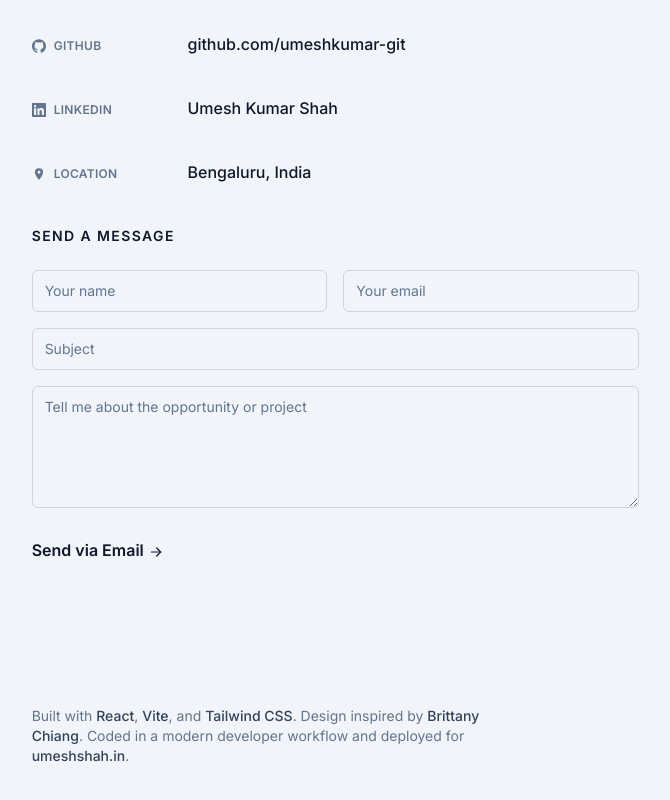
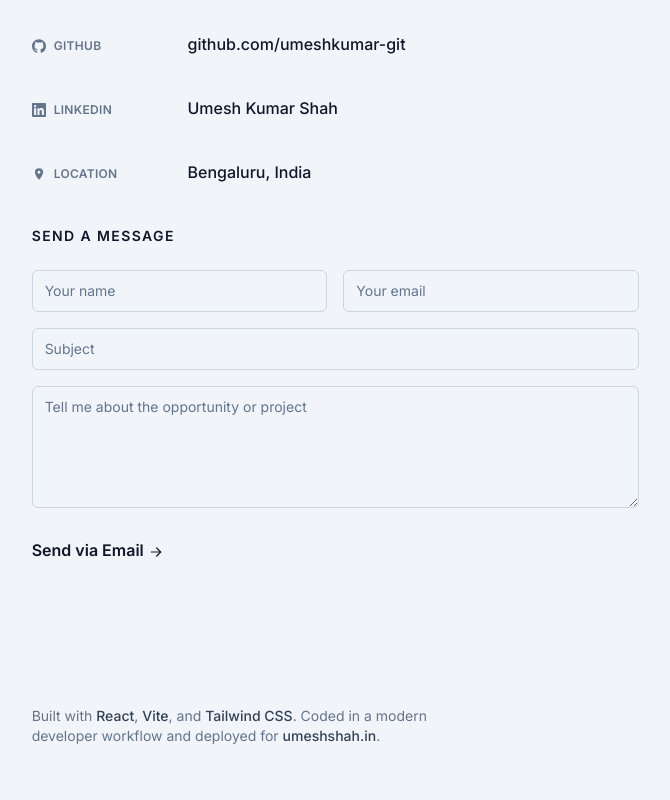
Before and after one commit to umeshkumar-git/umeshshah-portfolio, a React (Vite) app: page / in a window 1280 px wide. Shown: the part 4884-5684 px from the top of the page, without its empty margins (593-1263 px from the left). Built offline with nearby package versions, Linux system fonts and the light colour scheme.

Commit message:
add resume

```diff
--- a/src/App.tsx
+++ b/src/App.tsx
@@ -72,16 +72,8 @@ export default function App() {
 								>
 									Tailwind CSS
 								</a>
-                . Design inspired by{" "}
-                <a
-                  href="https://brittanychiang.com/"
-                  className="font-medium text-slate-700 hover:text-teal-600 focus-visible:text-teal-600 dark:text-slate-400 dark:hover:text-teal-300 dark:focus-visible:text-teal-300"
-                  target="_blank"
-                  rel="noreferrer noopener"
-                >
-                  Brittany Chiang
-                </a>
-                . Coded in a modern developer workflow and deployed for{" "}
+								. Coded in a modern developer workflow and
+								deployed for{" "}
 								<span className="font-medium text-slate-700 dark:text-slate-400">
 									umeshshah.in
 								</span>
@@ -92,7 +84,10 @@ export default function App() {
 				</div>
 			</div>
 
-      <ResumeModal open={resumeOpen} onClose={() => setResumeOpen(false)} />
+			<ResumeModal
+				open={resumeOpen}
+				onClose={() => setResumeOpen(false)}
+			/>
 		</div>
 	);
 }
--- a/src/data/resume.ts
+++ b/src/data/resume.ts
@@ -4,7 +4,11 @@ export const resumeProfile = {
 	email: "me@umeshshah.in",
 	phone: "+91 9301464989",
 	links: [
-    { label: "umeshshah.in", type: "web" as const, href: "https://umeshshah.in" },
+		{
+			label: "umeshshah.in",
+			type: "web" as const,
+			href: "https://umeshshah.in",
+		},
 		{
 			label: "umeshkumar-git",
 			type: "github" as const,
@@ -16,7 +20,7 @@ export const resumeProfile = {
 			href: "https://www.linkedin.com/in/umesh-kumar-shah-1375652ba/",
 		},
 	],
-  pdfUrl: "/resume.pdf",
+	pdfUrl: "/images/umeshshah_resume.pdf",
 };
 
 export const resumeEducation = [
```
Also changed, not shown: 1 other file (tests, documents, lock files or other folders). Lines whose indentation alone changed are shown as unchanged.
